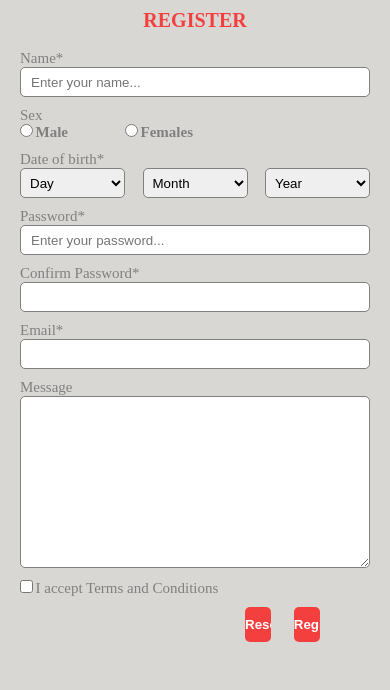
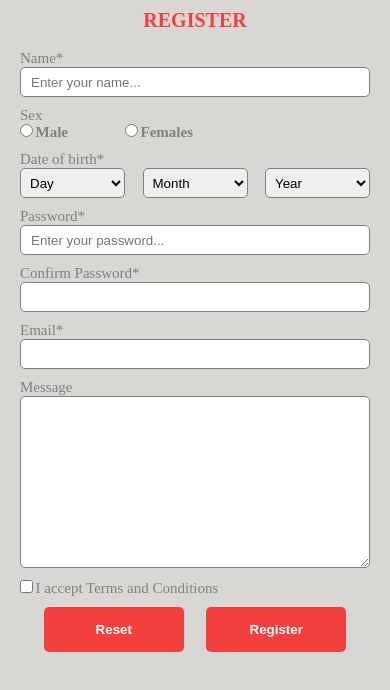
Before and after one commit to Anh-Khanh/baitaphtmlcss, a plain HTML site: page Exercise6/index.html in a window 390 px wide. Drawn offline with Linux system fonts and the light colour scheme.

Commit message:
fix Exercise v1.1

```diff
--- a/Exercise4/style.css
+++ b/Exercise4/style.css
@@ -19,6 +19,7 @@ section{
 }
 .content .content_image {
     min-width: 150px;
+    height: 100px;
     font-size: 2rem;
     text-align: center;
     line-height: 100px;
@@ -34,12 +35,14 @@ section{
 .content {
     padding: 10px 0px;
     display: flex;
+    align-items: center;
     border-bottom: 2px solid #333;
     flex: 1;
     margin-right: 20px;
 }
 .image {
     width: 200px;
+    height: 160px;
     font-size: 2rem;
     border: 1px solid #000;
     text-align: center;
@@ -63,4 +66,7 @@ section{
     .wrapp{
         margin: 0;
     }
+    .content .content_image {
+        min-width: 100px;
+    }
 }
--- a/Exercise6/style.css
+++ b/Exercise6/style.css
@@ -64,8 +64,8 @@ input[type="text"],input[type="password"] {
   border: 1px solid gray;
 }
 input[type="button"] {
-  padding: 10px 0;
-  width: 15%;
+  padding: 15px 0;
+  width: 20%;
   border-radius: 5px;
   margin-right: 10px;
   margin-left: 10px;
@@ -79,6 +79,7 @@ input[type="button"] {
   justify-content: center;
   justify-content: center;
   text-align: center;
+  margin-bottom: 20px;
 }
 .resgister_massage textarea {
   width: 100%;
@@ -95,12 +96,16 @@ input[type="button"] {
     display: flex;
     justify-content: space-between;
   }
+  input[type="button"]{
+    width: 30%;
+  }
 }
 @media only screen and (max-width: 600px) {
   .wrapp {
     margin-right: 20px;
     margin-left: 20px;
   }
+
   .column75 {
     width: 70%;
   }
@@ -115,6 +120,9 @@ input[type="button"] {
   .resgister {
     flex-wrap: wrap;
   }
+  .submitform{
+    flex-wrap: wrap;
+  }
   .column75 {
     width: 100%;
   }
@@ -124,8 +132,7 @@ input[type="button"] {
   .gender div {
     width: 30%;
   }
-  input[type="submit"] {
-    padding: 10px 0;
+  input[type="button"]{
     width: 40%;
   }
 }
```
